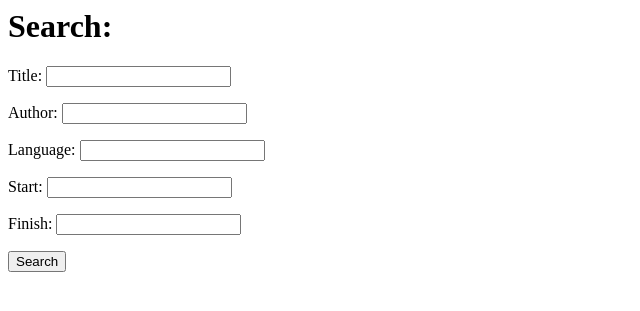
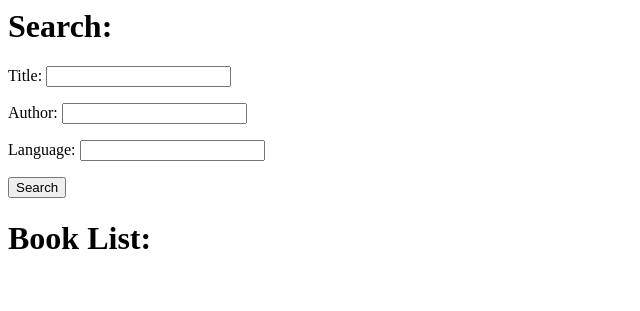
Before and after one commit to MaciejKwiecinski/STXNext, a Django app: page /books/ in a window 1280 px wide. Shown: the top 311 px of the page, without its empty margins (0-640 px from the left). Run offline with Django 3.2, Linux system fonts and the light colour scheme; data that the repository does not hold is empty.

Commit message:
ex3 part1

```diff
--- a/Library/forms.py
+++ b/Library/forms.py
@@ -22,8 +22,6 @@ class SearchForm(forms.Form):
     title = forms.CharField(label= 'Title',required=None)
     author = forms.CharField(label='Author',required=None)
     language = forms.CharField(label='Language',required=None)
-    dates = forms.CharField(label='Start',required=None,empty_value=0)
-    datef = forms.CharField(label='Finish',required=None, empty_value=2019)
 
 class GoogleBookForm(forms.Form):
     search_terms = forms.CharField(label= 'Search item', required=True)
--- a/Library/views.py
+++ b/Library/views.py
@@ -11,14 +11,11 @@ api_key = 'AIzaSyAeWfJpdw7Jp6v9yD33EKB31Z3FEkTjg1E'
 
 class BookListView(View):
     def get(self, request):
-        dict={}
         books = BookInfo.objects.all()
-        authors = Authors.objects.all()
-        isbn = Identyfires.objects.all()
-        for i in books:
-            dict[i]={(authors.filter(book_id=i.id)),(isbn.filter(book_id=i.id))}
+        authors = Authors.objects.all().prefetch_related('book__identyfires_set')
+        isbn = Identyfires.objects.all().prefetch_related('book__authors_set')
         searchform = form.SearchForm
-        return render(request, 'booklist.html', {'books': books, 'form': searchform})
+        return render(request, 'booklist.html', {'books': books,'author':authors , 'isbn':isbn , 'form': searchform})
 
     def post(self, request):
         searchform = form.SearchForm(request.POST)
@@ -26,10 +23,8 @@ class BookListView(View):
             title = searchform.cleaned_data['title']
             author = searchform.cleaned_data['author']
             language = searchform.cleaned_data['language']
-            start = searchform.cleaned_data['dates']
-            finish = searchform.cleaned_data['datef']
             books = BookInfo.objects.filter(title__contains=title, authors__name__contains=author,
-                                            language__contains=language, publishedDate__range=[start, finish])
+                                            language__contains=language )
         return render(request, 'booklist.html', {'books': books, 'form': searchform})
 
 
--- a/STXNext/settings.py
+++ b/STXNext/settings.py
@@ -126,7 +126,5 @@ USE_TZ = True
 
 STATIC_URL = '/static/'
 
-REST_FRAMEWORK = {
-    'DEFAULT_PAGINATION_CLASS': 'rest_framework.pagination.PageNumberPagination',
-    'PAGE_SIZE': 10
-}
+REST_FRAMEWORK = {'DEFAULT_PAGINATION_CLASS': 'rest_framework.pagination.PageNumberPagination', 'PAGE_SIZE': 20,
+                  'DEFAULT_FILTER_BACKENDS': ['django_filters.rest_framework.DjangoFilterBackend']}
--- a/STXNext/urls.py
+++ b/STXNext/urls.py
@@ -15,11 +15,20 @@ Including another URLconf
 """
 from django.contrib import admin
 from django.urls import path
+from rest_framework import routers
 from Library.views import BookListView,AddBookView,AddGoogleBookView
+from Library.api.views import BooksApiView,AuthorApiView,IdentyfiresApiView,DocsView
+
+router = routers.DefaultRouter(trailing_slash=False)
 
 urlpatterns = [
      path('admin/', admin.site.urls),
      path('books/', BookListView.as_view()),
      path('addbook/',AddBookView.as_view()),
      path('googlebook/', AddGoogleBookView.as_view()),
+     path('api/ ',BooksApiView.as_view()),
+     path('apiauthor/',AuthorApiView.as_view()),
+     path('apiisbn/',IdentyfiresApiView.as_view()),
+     path('',DocsView.as_view()),
 ]
+urlpatterns += router.urls
--- a/templates/booklist.html
+++ b/templates/booklist.html
@@ -9,15 +9,15 @@
             {{ form.as_p }}
             <input type = submit value="Search">
         </form>
-{#        <h1>Book List:</h1>#}
-{#            {% for key, values in books.items%}#}
-{#            <h3>{{key.title}}</h3>#}
-{#            <p>{{ key.publishedDate }}</p>#}
-{#            <p>{{ key.type }}</p>#}
-{#            <p>{{ key.identyfire }}</p>#}
-{#            <p>{{ key.pageCount }}</p>#}
-{#            <p>{{ key.imageLinks }}</p>#}
-{#            <p>{{ key.language }}</p>#}
-{#            {% endfor %}#}
+        <h1>Book List:</h1>
+            {% for book in books%}
+            <h3>{{book.title}}</h3>
+            <p>{{ book.publishedDate }}</p>
+            <p>{{ book.identyfires_set }}</p>
+            <p>{{ book.authors_set }}</p>
+            <p>{{ book.pageCount }}</p>
+            <p>{{ book.imageLinks }}</p>
+            <p>{{ book.language }}</p>
+            {% endfor %}
     </body>
 </html>
```
Also changed, not shown: Library/api/views.py (added, +31 -0 lines), Library/api/__init__.py (added), Library/api/serializers.py (renamed from Library/serializers.py).
